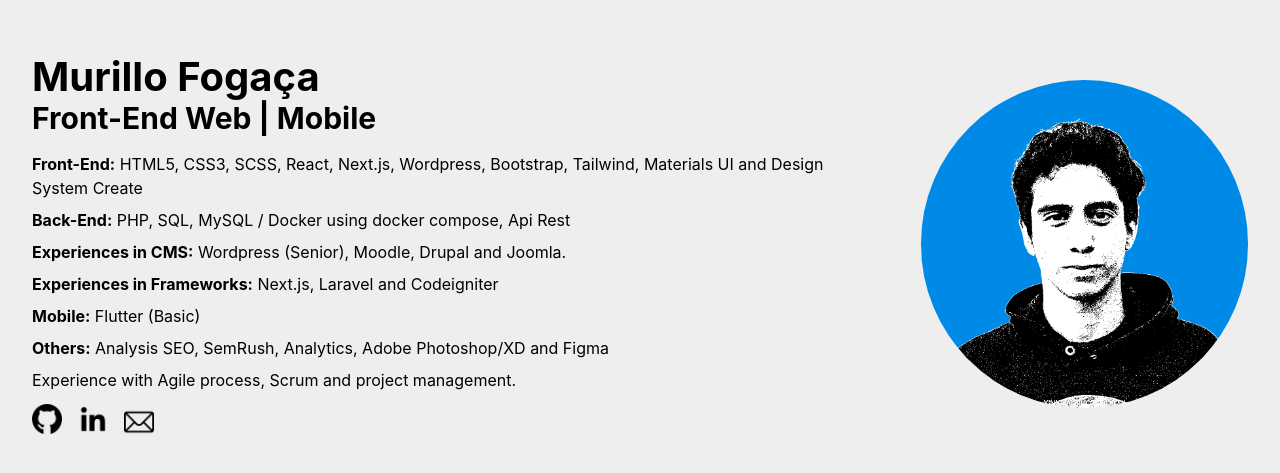
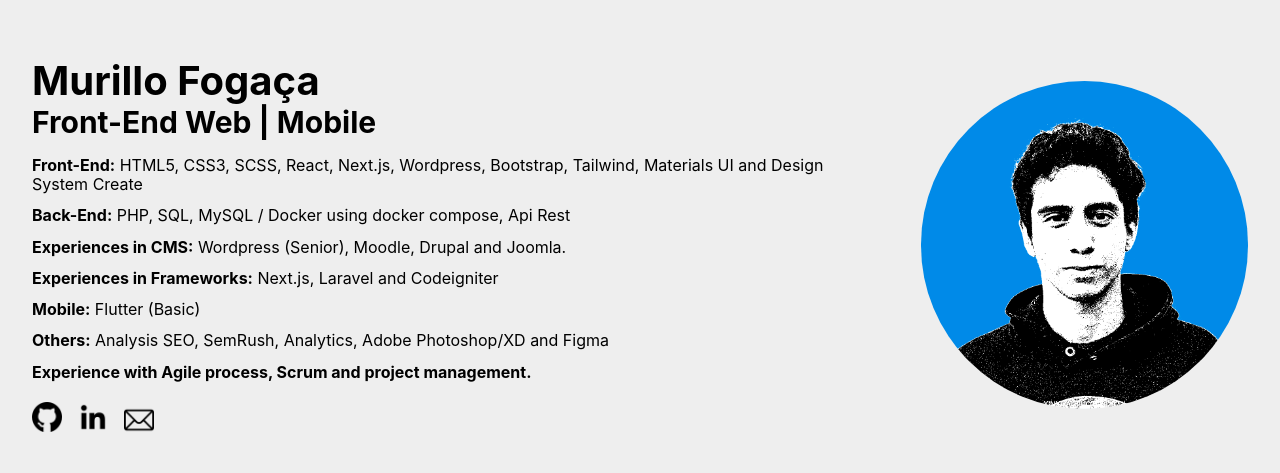
Before and after one commit to Murilloxfogaca/xmurillox, a Next.js app: page / in a window 1280 px wide. Shown: the part 153-626 px from the top of the page. Built offline with nearby package versions, Linux system fonts and the light colour scheme.

Commit message:
:sparkles: new layout

```diff
--- a/src/pages/index.tsx
+++ b/src/pages/index.tsx
@@ -27,29 +27,30 @@
               <h1 className={styles.title}>Murillo Fogaça</h1>
               <h2 className="text-3xl font-bold mb-4">Front-End Web | Mobile</h2>
 
-              <p className="my-2">
+              <p className="my-3">
                 <b>Front-End:</b> HTML5, CSS3, SCSS, React, Next.js, Wordpress,
                 Bootstrap, Tailwind, Materials UI and Design System Create
               </p>
-              <p className="my-2">
+              <p className="my-3">
                 <b>Back-End:</b> PHP, SQL, MySQL / Docker using docker compose, Api
                 Rest
               </p>
-              <p className="my-2">
+              <p className="my-3">
                 <b>Experiences in CMS:</b> Wordpress (Senior), Moodle, Drupal and
                 Joomla.
               </p>
-              <p className="my-2">
+              <p className="my-3">
                 <b>Experiences in Frameworks:</b> Next.js, Laravel and Codeigniter
               </p>
-              <p className="my-2"><b>Mobile:</b> Flutter (Basic)</p>
-              <p className="my-2">
+              <p className="my-3"><b>Mobile:</b> Flutter (Basic)</p>
+              <p className="my-3">
                 <b>Others:</b> Analysis SEO, SemRush, Analytics, Adobe Photoshop/XD and
                 Figma
               </p>
-              <p className="mt-2 mb-3">
-                Experience with Agile process, Scrum and project management.
+              <p className="my-3">
+              <b>Experience with Agile process, Scrum and project management.</b>
               </p>
+              <p className="mt-5">
               <Link href="https://github.com/Murilloxfogaca">
                 <a className="mt-4 mr-2" target="_blank">
                   <Image
@@ -83,6 +84,7 @@
                   />
                 </a>
               </Link>
+              </p>
             </div>
             <div className="px-5 py-3">
               <Image
--- a/src/shared/styles/Home.module.css
+++ b/src/shared/styles/Home.module.css
@@ -5,6 +5,7 @@
   flex-direction: column;
   justify-content: center;
   align-items: center;
+  line-height: 1.2rem;
 }
 
 .title a {
```
